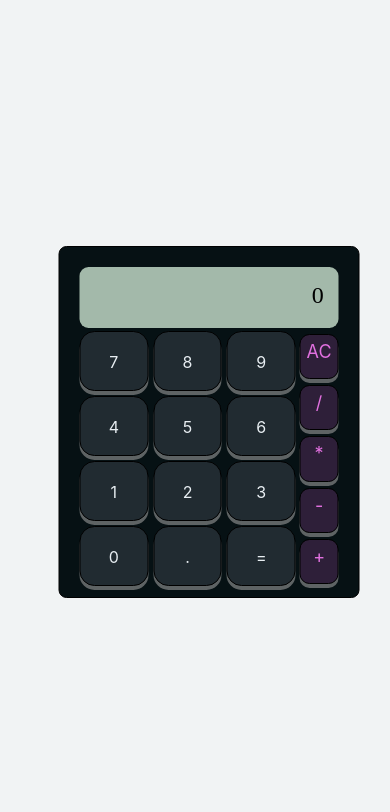
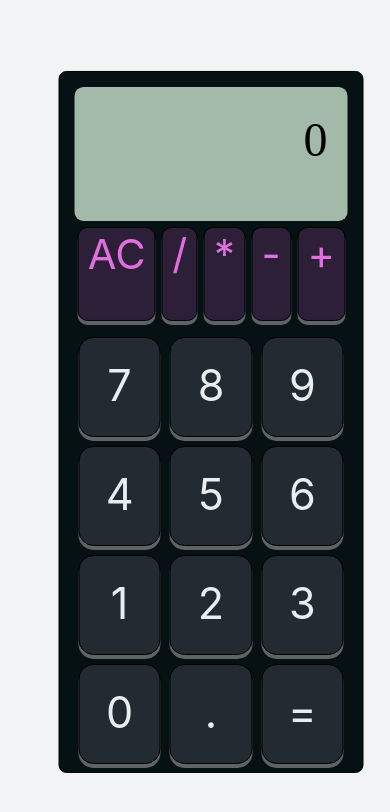
Before and after one commit to mark-scholes/React_Calculator, a React (Create React App) app: page / in a window 390 px wide. Shown: the top 812 px of the page. Built offline with nearby package versions, Linux system fonts and the light colour scheme.

Commit message:
updated the CSS to make it more responsive

```diff
--- a/src/index.css
+++ b/src/index.css
@@ -29,38 +29,13 @@
   width: 70%;
 }
 
-.numpad {
-  grid-column: span 10;
-  display: grid;
-  grid-template-columns: repeat(12, 1fr);
-  grid-template-rows: 60px 60px 60px 60px;
-  grid-gap: 5px;
-}
-.number {
-  grid-column: span 4;
-  background-color: #212b31;
-  text-align: center;
-  border: 1px solid black;
-  padding: 20px;
-  border-radius: 15px;
-  color: #e8eef2;
-  box-shadow: 0 4px rgba(153, 153, 153, 0.6);
-}
-.number:hover {
-  background-color: rgba(33, 43, 49, 0.4);
-}
-
-.number:active {
-  box-shadow: 0 1px #666;
-  transform: translateY(4px);
-}
 #Calculator {
   width: 50%;
   margin: auto;
   display: grid;
   grid-template-columns: repeat(12, 1fr);
   grid-template-rows: 20% 80%;
-  padding: 20px;
+  padding: 25px;
   border: 1px solid black;
   padding-bottom: 10px;
   background-color: #061114;
@@ -72,18 +47,46 @@
   text-align: end;
   background-color: #a3b9aa;
   border-radius: 9px;
-  margin-bottom: 3px;
-  padding: 15px 15px 20px 0px;
-  font-size: x-large;
+  margin-bottom: 5px;
+  margin-top: 5px;
+  padding: 30px 25px 35px 0px;
+  font-size: 3rem;
   font-family: "Stardos Stencil", cursive;
   overflow: hidden;
+}
+
+.numpad {
+  grid-column: span 10;
+  display: grid;
+  grid-template-columns: repeat(12, 1fr);
+  grid-template-rows: 100px 100px 100px 100px;
+  grid-gap: 9px;
+}
+.number {
+  grid-column: span 4;
+  background-color: #212b31;
+  text-align: center;
+  border: 1px solid black;
+  padding: 20px;
+  border-radius: 15px;
+  color: #e8eef2;
+  box-shadow: 0 4px rgba(153, 153, 153, 0.6);
+  font-size: 2.4rem;
+}
+.number:hover {
+  background-color: rgba(33, 43, 49, 0.4);
+}
+
+.number:active {
+  box-shadow: 0 1px #666;
+  transform: translateY(4px);
 }
 
 .operator {
   background-color: pink;
   grid-row: span 10;
   font-size: x-large;
-  padding: 6px;
+  padding: 24px;
   border: 1px solid black;
   border-radius: 10px;
   margin: 3px;
@@ -116,20 +119,80 @@
 #AC:hover {
   background-color: rgba(44, 25, 29, 0.7);
 }
+
+@media only screen and (max-width: 1500px) {
+  .number {
+    font-size: 1.8rem;
+    padding-top: 2.5vh;
+  }
+
+  .numpad {
+    grid-template-rows: 10vh, 10vh, 10vh, 10vh;
+  }
+
+  .operator {
+    padding: 3.7vh;
+    font-size: 1.2rem;
+  }
+}
+@media only screen and (max-width: 1100px) {
+  #Calculator {
+    width: 95%;
+  }
+
+  .operator {
+    padding: 3.87vh;
+    font-size: 1.1rem;
+  }
+}
+
 @media only screen and (max-width: 800px) {
+  #Calculator {
+    width: 100%;
+    padding: 15px;
+  }
+
   .operator {
-    font-size: large;
-    margin-left: 4px;
+    padding: 4.1vh 3vw 4.1vh 3vw;
+    font-size: 0.9rem;
+  }
+}
+
+@media only screen and (max-width: 650px) {
+  #Calculator {
+    grid-template-rows: 20% 10% 80%;
+    grid-gap: 1rem;
+  }
+
+  .display {
+    margin-top: 0;
+    margin-bottom: 0;
+    font-size: 3rem;
+    padding: 25px 20px 10px 10px;
   }
 
   .functions {
+    grid-column: span 12;
+    grid-row: 2/3;
     display: grid;
-    text-align: center;
+    grid-template-columns: repeat(5, 1fr);
+    grid-template-rows: 100px;
+    margin-top: -1.5vh;
+  }
+
+  .operator {
+    padding: 0.09vh 2.4vw;
+
+    font-size: 2.6rem;
+  }
+
+  .numpad {
+    grid-column: span 12;
+    grid-row: auto;
+    padding: 2vh 1vw;
+  }
+
+  .number {
+    font-size: 2.7rem;
   }
 }
-
-@media only screen and (max-width: 600px) {
-  #Calculator {
-    width: 95%;
-  }
-}
```
